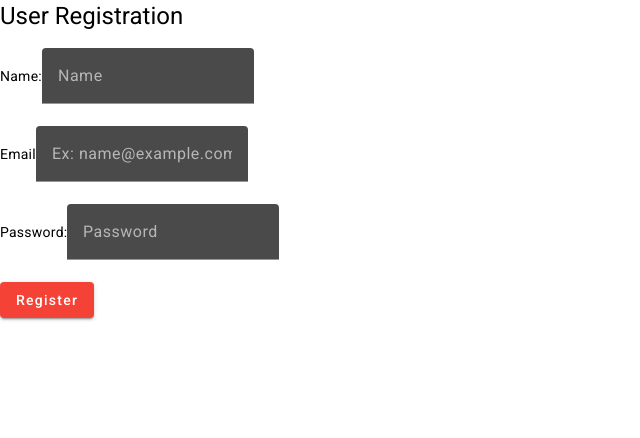
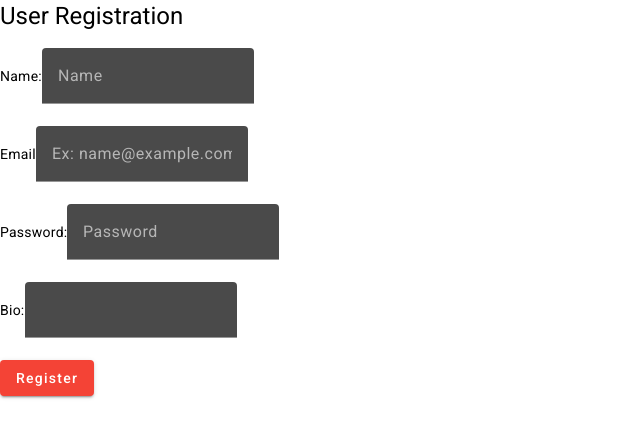
Before and after one commit to briandgomez/user-registration-page, an Angular app: page / in a window 1280 px wide. Shown: the top 438 px of the page, without its empty margins (0-640 px from the left). Built offline with nearby package versions, Linux system fonts and the light colour scheme.

Commit message:
added input field for bio

```diff
--- a/src/app/app.component.html
+++ b/src/app/app.component.html
@@ -22,5 +22,10 @@
     <input matInput type="password" id="password" required placeholder="Password">
   </mat-form-field><br>
 
+  <label for="password">Bio:</label>
+  <mat-form-field>
+    <input matInput type="bio" id="bio" required >
+  </mat-form-field><br>
+
   <button mat-raised-button type="submit" color="warn">Register</button>
 </form>
```
